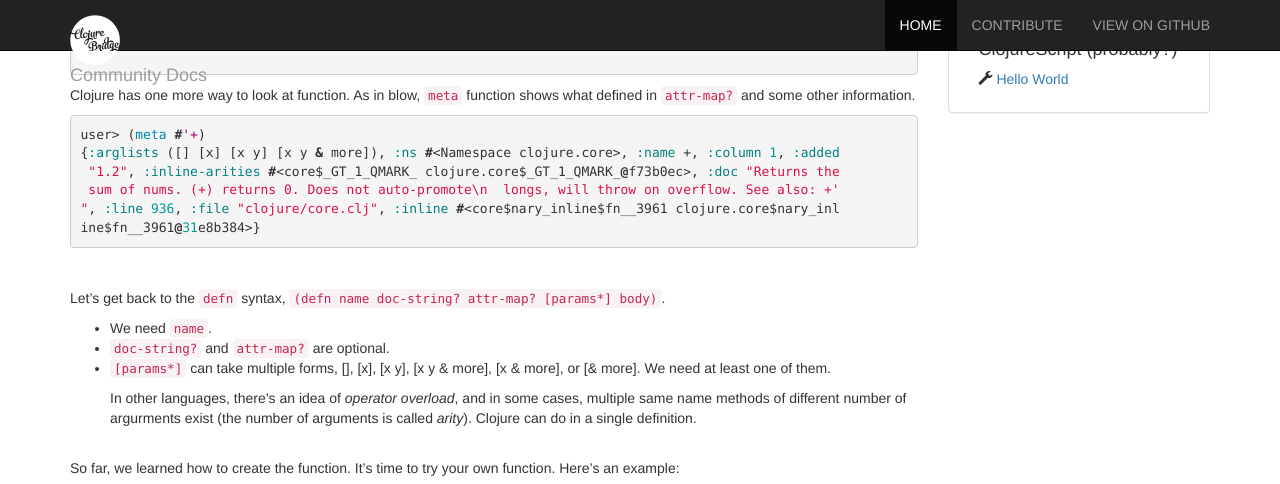
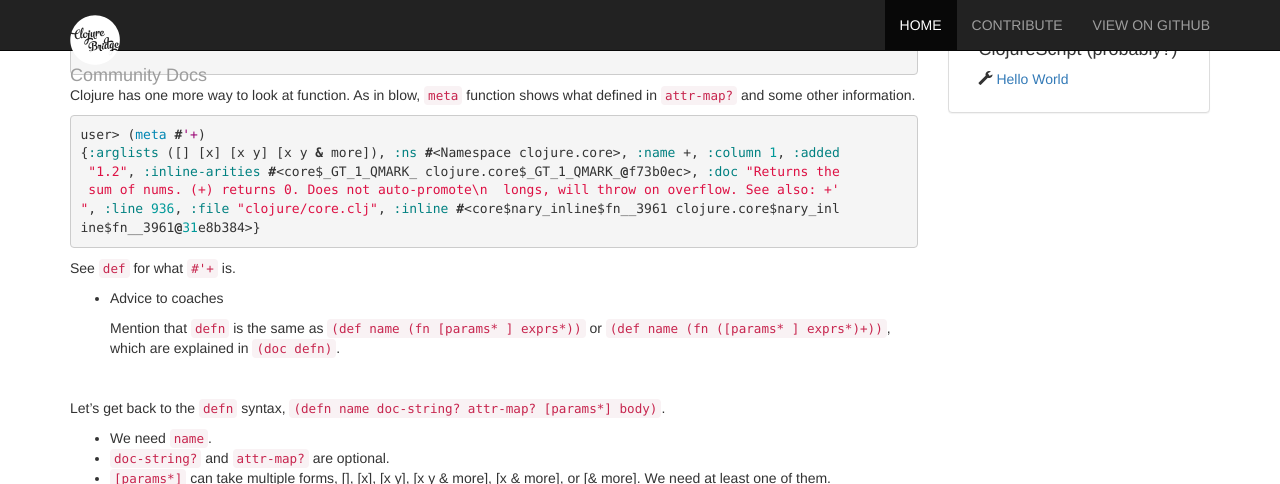
Before and after one commit to ClojureBridge/community-docs, a Jekyll site: the page built from docs/clojure/function-creation.md, in a window 1280 px wide and 900 px high, scrolled down 1283 px, cut to the strip 0-484 px from the top of the window. Built offline with Jekyll 4.4.1, drawn with Linux system fonts in a browser that asks for light colours; nearby versions of some CDN libraries.

Commit message:
Improves function creation a bit

```diff
--- a/docs/clojure/function-creation.md
+++ b/docs/clojure/function-creation.md
@@ -91,6 +91,15 @@ user> (meta #'+)
 ", :line 936, :file "clojure/core.clj", :inline #<core$nary_inline$fn__3961 clojure.core$nary_inl
 ine$fn__3961@31e8b384>}
 {% endhighlight %}
+
+See [`def`]({{ site.baseurl}}/docs/clojure/def/) for what `#'+` is.
+
+- Advice to coaches
+
+    Mention that `defn` is the same as `(def name (fn [params* ] exprs*))`
+    or `(def name (fn ([params* ] exprs*)+))`, which are explained in
+    `(doc defn)`.
+
 
 <br/>
 
```
